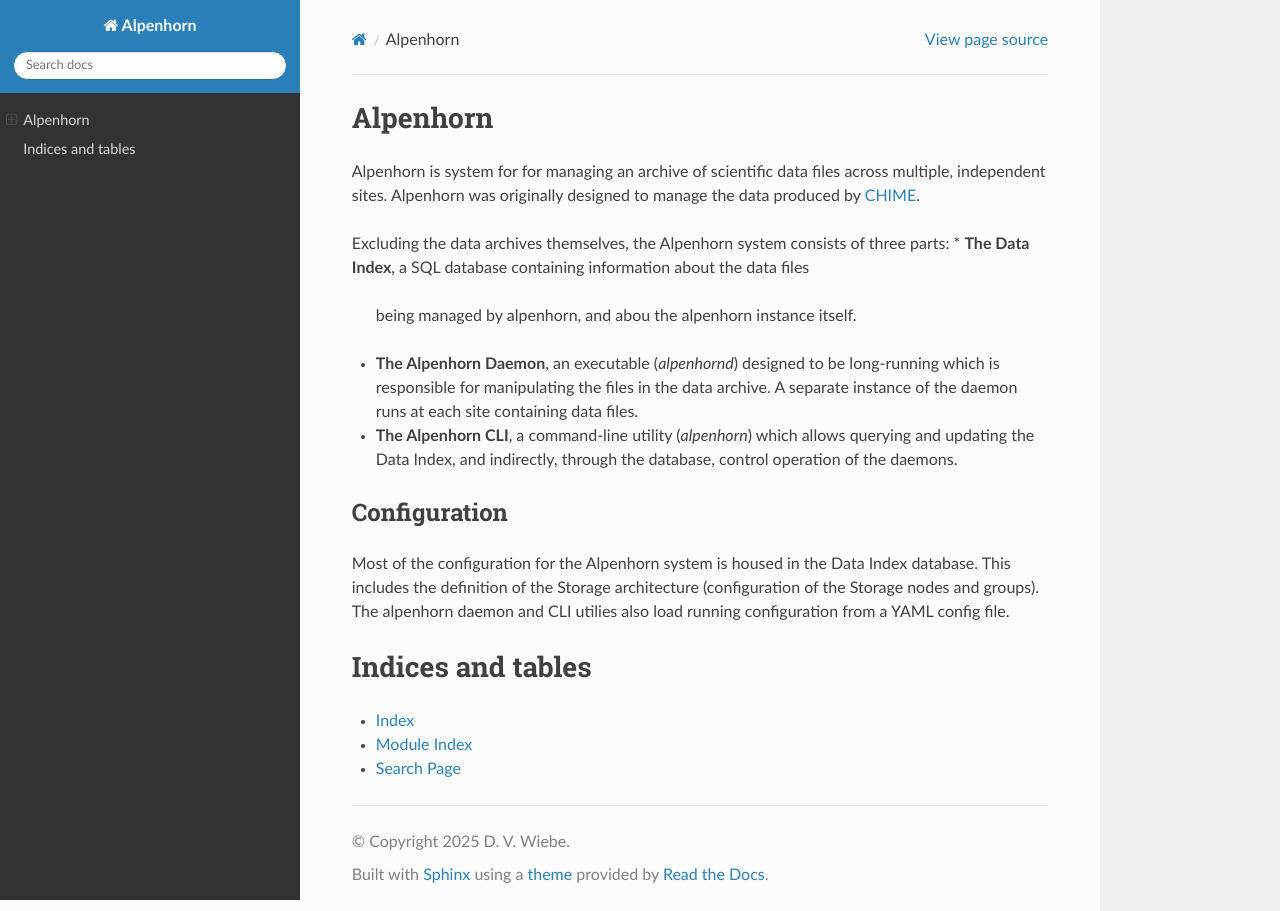
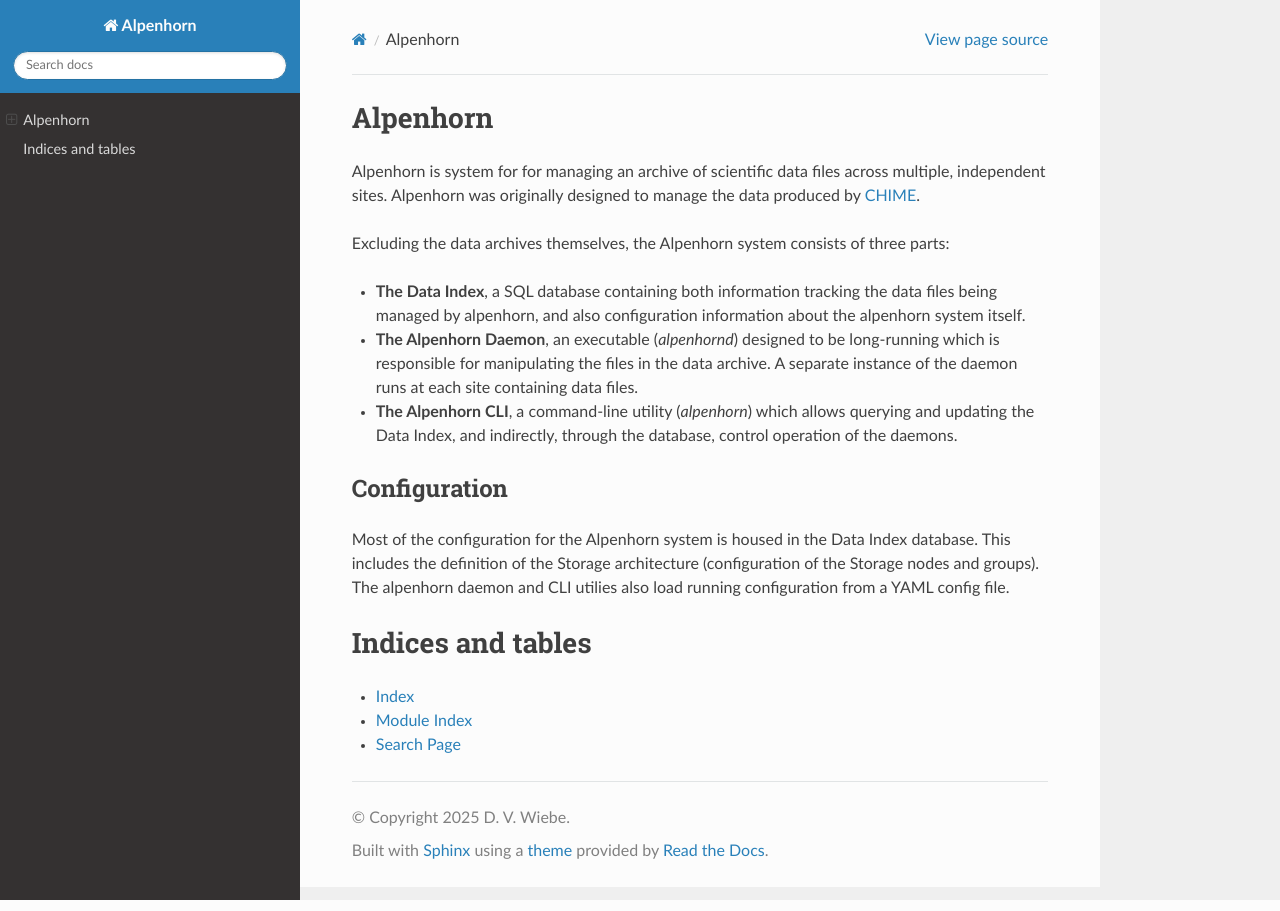
Before and after one commit to radiocosmology/alpenhorn, a Sphinx documentation site: the page built from doc/index.rst, in a window 1280 px wide. Built offline with Sphinx 7.4.7 and the Read the Docs theme 3.1.0, drawn with Linux system fonts in a browser that asks for light colours; the version number could not be read and is left out.

```diff
--- a/doc/conf.py
+++ b/doc/conf.py
@@ -1,6 +1,7 @@
 # Alpenhorn documentation build configuration file
 
 import alpenhorn
+from packaging.version import Version
 
 # Sphinx extensions
 extensions = [
@@ -31,10 +32,11 @@ author = "Richard Shaw, Adam Hincks, D. V. Wiebe"
 # |version| and |release|, also used in various other places throughout the
 # built documents.
 #
+alpenvers = Version(alpenhorn.__version__)
 # The short X.Y version.
-version = alpenhorn.__version__
+version = alpenvers.base_version
 # The full version, including alpha/beta/rc tags.
-release = alpenhorn.__version__
+release = alpenvers.public
 
 # The language for content autogenerated by Sphinx.
 language = "en"
--- a/doc/index.rst
+++ b/doc/index.rst
@@ -10,24 +10,28 @@ Alpenhorn is system for for managing an archive of scientific data files across
 multiple, independent sites. Alpenhorn was originally designed to manage the
 data produced by `CHIME <http://chime.phas.ubc.ca/>`_.
 
-Excluding the data archives themselves, the Alpenhorn system consists of three parts:
-* **The Data Index**, a SQL database containing information about the data files
-  being managed by alpenhorn, and abou the alpenhorn instance itself.
-* **The Alpenhorn Daemon**, an executable (`alpenhornd`) designed to be long-running
-  which is responsible for manipulating the files in the data archive.  A separate
-  instance of the daemon runs at each site containing data files.
-* **The Alpenhorn CLI**, a command-line utility (`alpenhorn`) which allows querying and
-  updating the Data Index, and indirectly, through the database, control operation of
-  the daemons.
+Excluding the data archives themselves, the Alpenhorn system consists of three
+parts:
+
+* **The Data Index**, a SQL database containing both information tracking the
+  data files being managed by alpenhorn, and also configuration information
+  about the alpenhorn system itself.
+* **The Alpenhorn Daemon**, an executable (`alpenhornd`) designed to be
+  long-running which is responsible for manipulating the files in the data
+  archive.  A separate instance of the daemon runs at each site containing data
+  files.
+* **The Alpenhorn CLI**, a command-line utility (`alpenhorn`) which allows
+  querying and updating the Data Index, and indirectly, through the database,
+  control operation of the daemons.
 
 
 Configuration
 -------------
 
-Most of the configuration for the Alpenhorn system is housed in the Data Index database.
-This includes the definition of the Storage architecture (configuration of the Storage
-nodes and groups).  The alpenhorn daemon and CLI utilies also load running configuration
-from a YAML config file.
+Most of the configuration for the Alpenhorn system is housed in the Data Index
+database.  This includes the definition of the Storage architecture
+(configuration of the Storage nodes and groups).  The alpenhorn daemon and CLI
+utilies also load running configuration from a YAML config file.
 
 
 Indices and tables
--- a/pyproject.toml
+++ b/pyproject.toml
@@ -27,6 +27,7 @@ prometheus = [
   "prometheus_client"
 ]
 docs = [
+  "packaging",
   "Sphinx >= 5.0",
   "sphinx_rtd_theme"
 ]
```
